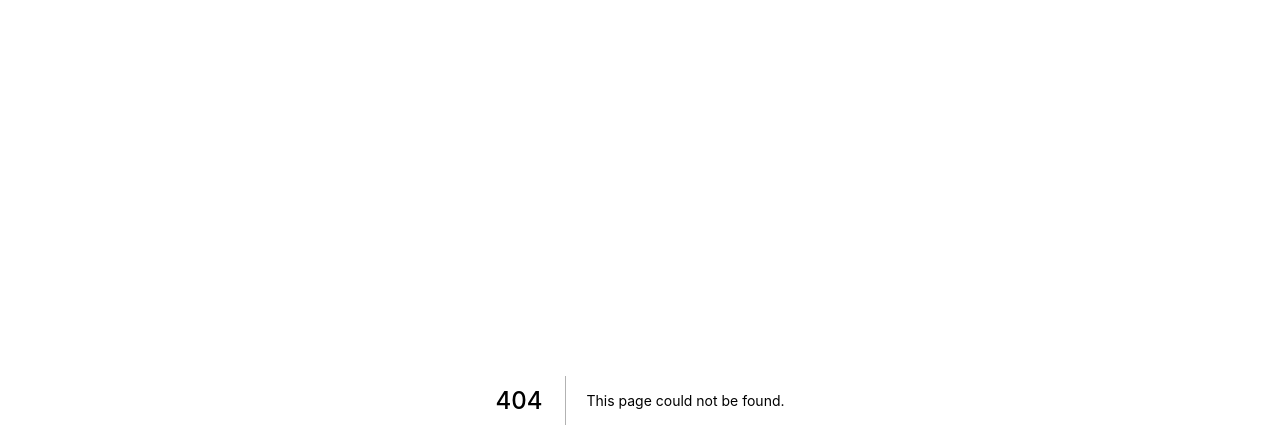
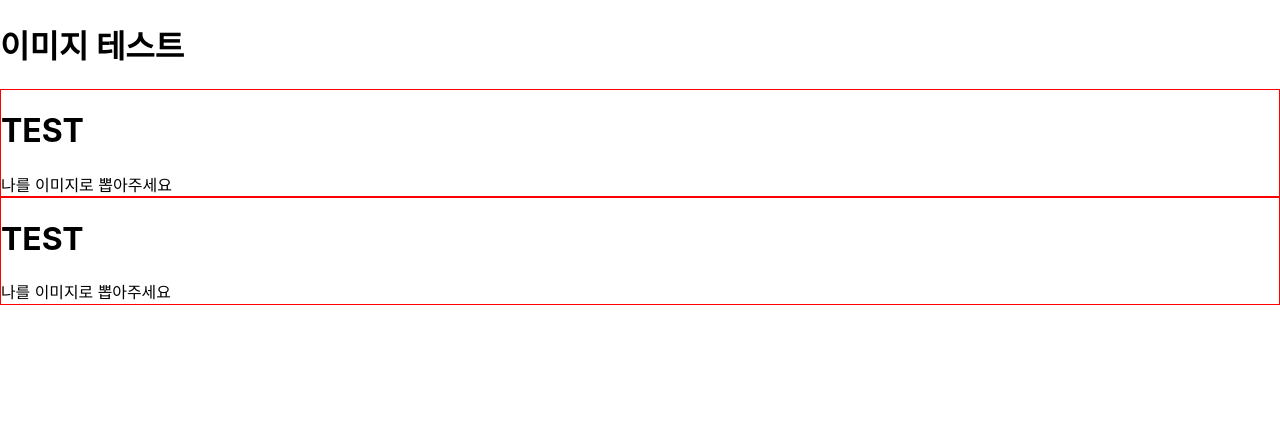
Before and after one commit to juno7803/3second-goldfish-frontend, a Next.js app: page /result in a window 1280 px wide. Before the commit this address had no page. Shown: the top 448 px of the page. Built offline with nearby package versions, Linux system fonts and the light colour scheme.

Commit message:
feat(Result): convert html to image

```diff
--- /dev/null
+++ b/pages/result/index.tsx
@@ -0,0 +1,28 @@
+import React from 'react';
+import { convertHtmlToPng } from '../../lib/utils/convertHtmlToPng';
+
+function Home() {
+	const [img, setImg] = React.useState<any>(undefined);
+
+	const imageRef = React.useRef<HTMLElement>(null);
+	React.useEffect(() => {
+		(async () => {
+			const image = await convertHtmlToPng(imageRef);
+			console.log(`image`, image);
+			setImg(image);
+		})();
+	}, []);
+
+	return (
+		<div>
+			<h1>이미지 테스트</h1>
+			<div style={{ border: '1px solid red' }} ref={imageRef as React.LegacyRef<HTMLDivElement> | undefined}>
+				<h1>TEST</h1>
+				<div>나를 이미지로 뽑아주세요</div>
+			</div>
+			<img src={img?.src} />
+		</div>
+	);
+}
+
+export default Home;
```
